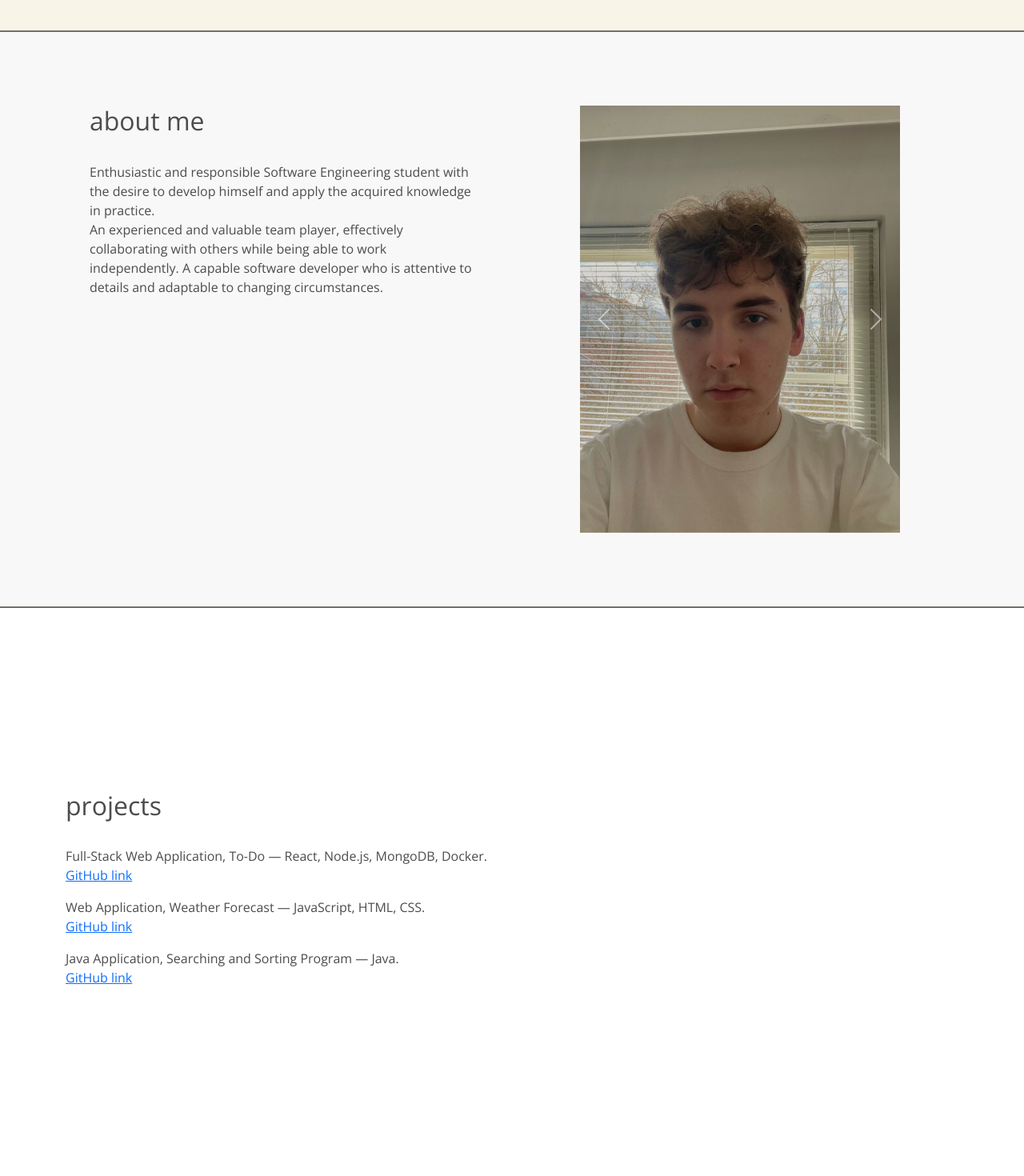
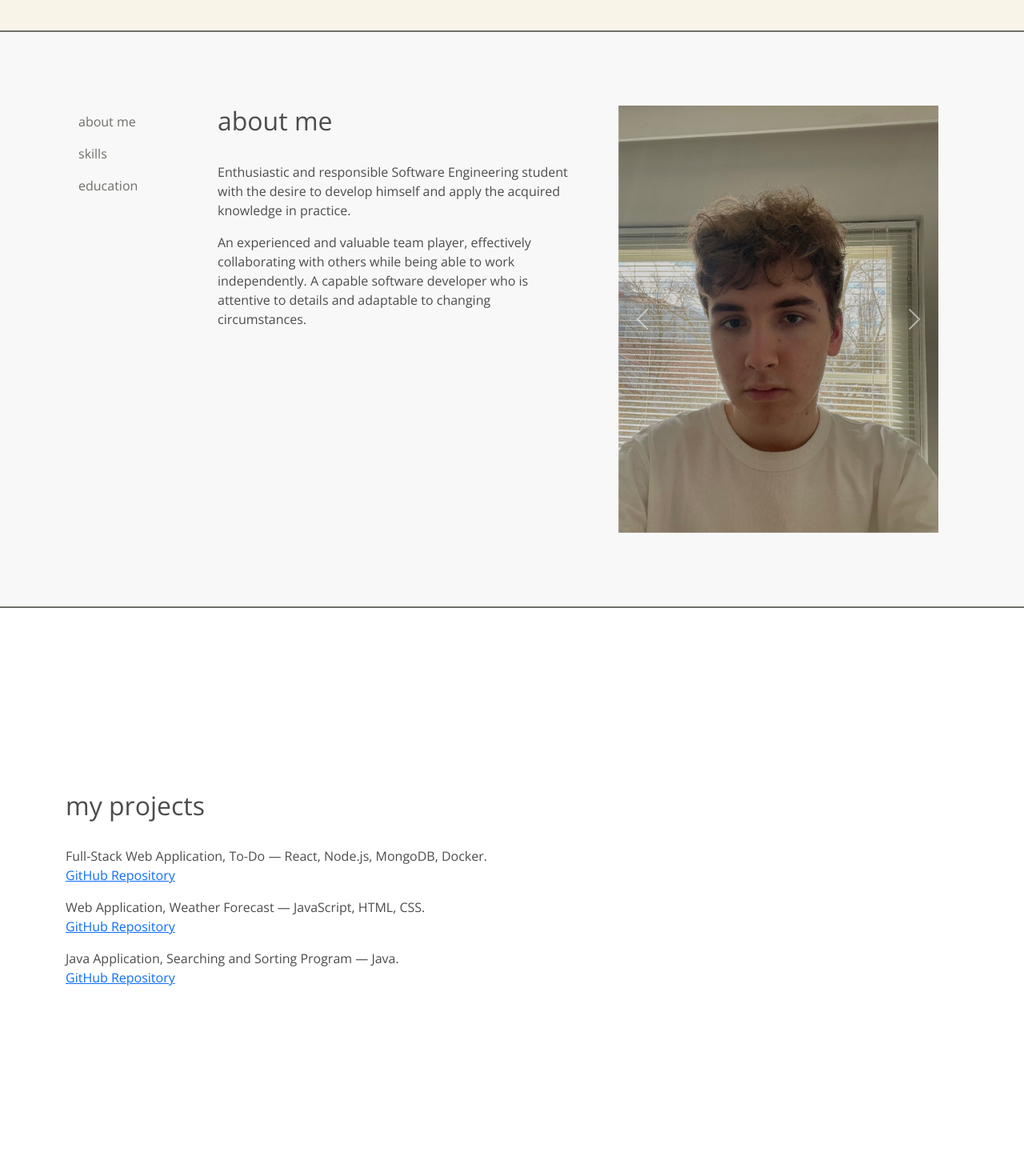
Before and after one commit to gromov-ivan/gromov-ivan.github.io, a React (Create React App) app: page / in a window 1280 px wide. Shown: the part 720-2190 px from the top of the page at 80% size. Built offline with nearby package versions, Linux system fonts and the light colour scheme.

Commit message:
About page updated, tabs and content added

```diff
--- a/src/App.js
+++ b/src/App.js
@@ -2,9 +2,9 @@ import './App.css';
 import 'bootstrap/dist/css/bootstrap.min.css';
 import 'bootstrap/dist/js/bootstrap.bundle.min.js';
 import NavBar from "./components/Navbar";
+import Home from './components/Home';
 import About from "./components/About";
 import Projects from "./components/Projects";
-import Home from './components/Home';
 import Contact from './components/Contact';
 
 function App() {
--- a/src/components/About.js
+++ b/src/components/About.js
@@ -1,37 +1,99 @@
-import React from 'react';
-import './styling/about.css'
-import { Carousel } from 'react-bootstrap';
+import { React, useState } from 'react';
+import './styling/about.css';
+import { Carousel, Tab, Nav } from 'react-bootstrap';
 import Photo1 from '../assets/my-photo-1.jpg';
 import Photo2 from '../assets/my-photo-2.jpg';
 import Photo3 from '../assets/my-photo-3.jpg';
+import Photo4 from '../assets/my-photo-4.jpg';
 
 export default function About() {
+  const [activeKey, setActiveKey] = useState("about-me");
+
+  const handleSelect = (key) => {
+    setActiveKey(key);
+  };
+
   return (
     <section className="about-page" id="about">
       <div className="container">
-        <div className="row">
-          <div className="col-md-6">
+      <div className="row align-items-top">
+        <Tab.Container defaultActiveKey="about-me">
+          <div className="col-md-2">
+            <Nav className="flex-column">
+              <Nav.Item>
+                <Nav.Link className="tab-link" eventKey="about-me">about me</Nav.Link>
+              </Nav.Item>
+              <Nav.Item>
+                <Nav.Link className="tab-link" eventKey="skills">skills</Nav.Link>
+              </Nav.Item>
+              <Nav.Item>
+                <Nav.Link className="tab-link" eventKey="education">education</Nav.Link>
+              </Nav.Item>
+            </Nav>
+          </div>
+          <div className="col-md-5">
+            <Tab.Content>
+              <Tab.Pane eventKey="about-me">
                 <div className="about-text">
                   <h2>about me</h2>
-              <br />
+                  <br/>
                   <p>
                     Enthusiastic and responsible Software Engineering student with the desire to
-                develop himself and apply the acquired knowledge in practice.<br />An experienced
-                and valuable team player, effectively collaborating with others while being able
+                    develop himself and apply the acquired knowledge in practice.
+                  </p>
+                  <p>
+                    An experienced and valuable team player, effectively collaborating with others while being able
                     to work independently. A capable software developer who is attentive to details
                     and adaptable to changing circumstances.
                   </p>
                 </div>
+              </Tab.Pane>
+              <Tab.Pane eventKey="skills">
+                <div className="skills-text">
+                  <h2>skills</h2>
+                  <br/>
+                  <p>
+                    I am pursuing Bachelor's Degree in Software Engineering at Tampere University of
+                    Applied Sciences. During my education and self-study, I have acquired knowledge in
+                    JavaScript, React, Node.js, MongoDB, and Docker, which I use in my web development
+                    projects.
+                  </p>
+                  <p>
+                    Additionally, I am familiar with Java and C++ as well as have experience
+                    with Git and DevOps, including implementing CI/CD practices in teamwork. I also
+                    have a certificate from Samsung IT School, where I studied Java Android development
+                    together with the basics of UX/UI design, which were used for both individual and
+                    group projects.
+                  </p>
                 </div>
-          <div className="col-md-6">
+              </Tab.Pane>
+              <Tab.Pane eventKey="education">
+                <div className="education-text">
+                  <h2>education</h2>
+                  <br/>
+                  <p>
+                    Bachelor's Degree Programme in Software Engineering,<br />Tampere
+                    University of Applied Sciences
+                  </p>
+                  <p>
+                    August 2021 — Present
+                  </p>
+                  <p>
+                    GPA – 4.43/5
+                  </p>
+                </div>
+              </Tab.Pane>
+            </Tab.Content>
+          </div>
+        </Tab.Container>
+        <div className="col-md-5">
           <div className="about-slider">
             <Carousel
-                pause={true}
-                fade={false}
+              pause={false}
+              fade={true}
               controls={true}
               indicators={false}
-                touch={false}
-                interval={7000}
+              interval={10000}
               >
               <Carousel.Item key={1}>
                 <img className="d-block w-100" src={Photo1} alt="My Photo 1" />
@@ -42,6 +104,9 @@ export default function About() {
               <Carousel.Item key={3}>
                 <img className="d-block w-100" src={Photo3} alt="My Photo 3" />
               </Carousel.Item>
+              <Carousel.Item key={4}>
+                <img className="d-block w-100" src={Photo4} alt="My Photo 4" />
+              </Carousel.Item>
             </Carousel>
           </div>
         </div>
--- a/src/components/Contact.js
+++ b/src/components/Contact.js
@@ -20,7 +20,7 @@ export default function Contact() {
         <div className="row">
           <div className="col-xs-6 col-md-6">
             <div className="copyright-text">
-              <h5>© 2023. All rights reserved.</h5>
+              <h5>© 2023 all rights reserved.</h5>
             </div>
           </div>
           <div className="col-xs-6 col-md-6">
--- a/src/components/Home.js
+++ b/src/components/Home.js
@@ -3,10 +3,6 @@ import './styling/home.css'
 import PDF from '../assets/Ivan_Gromov_CV.pdf';
 
 export default function Home() {
-  const openResume = () => {
-    window.open(`file:///home/ivan_gromov/react-portfolio-1/src/assets/Ivan_Gromov_CV.pdf`, '_blank');
-  };
-
   return (
     <section className="home-page" id="home">
       <div className="container">
@@ -21,7 +17,7 @@ export default function Home() {
               </h5>
               <a href={PDF} without rel="noopener noreferrer" target="_blank">
                 <button type="button" className="resume-button">
-                  My resume
+                  my resume
                 </button>
               </a>
             </div>
--- a/src/components/Projects.js
+++ b/src/components/Projects.js
@@ -8,22 +8,22 @@ export default function Projects() {
         <div className="row">
           <div className="col-xs-12 col-md-6">
             <div className="projects-text">
-              <h2>projects</h2>
+              <h2>my projects</h2>
               <br />
               <p>
                 Full-Stack Web Application, To-Do — React, Node.js, MongoDB, Docker.
                 <br />
-                <a href="https://github.com/gromov-ivan/todo-app">GitHub link</a>
+                <a href="https://github.com/gromov-ivan/todo-app" target="_blank">GitHub Repository</a>
               </p>
               <p>
                 Web Application, Weather Forecast — JavaScript, HTML, CSS.
                 <br />
-                <a href="https://github.com/gromov-ivan/weather-app">GitHub link</a>
+                <a href="https://github.com/gromov-ivan/weather-app" target="_blank">GitHub Repository</a>
               </p>
               <p>
                 Java Application, Searching and Sorting Program — Java.
                 <br />
-                <a href="https://github.com/gromov-ivan/searching-and-sorting">GitHub link</a>
+                <a href="https://github.com/gromov-ivan/searching-and-sorting" target="_blank">GitHub Repository</a>
               </p>
             </div>
           </div>
--- a/src/components/styling/about.css
+++ b/src/components/styling/about.css
@@ -7,10 +7,6 @@
     color: #4c4c4c;
     background-color: #f8f8f8;
     border-bottom: 2px solid #706e69;
-  }
-
-  .about-text {
-    padding: 0 30px;
   }
 
   .about-slider {
@@ -26,7 +22,7 @@
   }
 
   .carousel-fade .carousel-item {
-    transition-duration: 0.3s;
+    transition-duration: 0.5s;
   }
 
   .about-slider-image {
@@ -34,3 +30,18 @@
     max-width: 100%;
     margin: 0 auto;
   }
+
+  .tab-link {
+    color: #706e69;
+  }
+
+  .tab-link:hover {
+    color: #4a4945;
+  }
+
+  .tab-link.active,
+  .tab-link:active,
+  .tab-link:focus {
+  background-color: transparent !important;
+  color: black !important;
+}
--- a/src/components/styling/contact.css
+++ b/src/components/styling/contact.css
@@ -14,5 +14,19 @@
   }
 
   .contact-text h5{
-    font-weight: bold;
+    color: #ff6201;
+
+    /* Variant 2
+    color: #ffffff;
+    display: inline-block;
+    padding: 1px 12px;
+    background-color: #ff6201;
+    */
+
+    /* Variant 3
+    color: #000000;
+    display: inline-block;
+    padding: 1px 12px;
+    background-color: #66fc91;
+    */
   }
--- a/src/components/styling/home.css
+++ b/src/components/styling/home.css
@@ -5,7 +5,7 @@
   display: flex;
   align-items: center;
   text-align: center;
-  color: #000000;
+  color: #4c4c4c;
   background-color: #f8f4e8;
   border-bottom: 2px solid #706e69;
 }
@@ -13,6 +13,7 @@
   .my-title {
     display: inline-block;
     padding: 1px 12px;
+    color: #000000;
     background-color: #66fc91;
   }
 
@@ -23,6 +24,7 @@
     border: 2px solid #706e69;
     border-radius: 20px;
     transition: 0.2s;
+    color: #000000;
     background-color: #f8f4e8;
   }
 
```
Also changed, not shown: src/assets/my-photo-4.jpg (added). Lines whose indentation alone changed are shown as unchanged.
